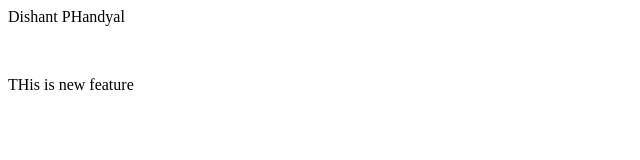
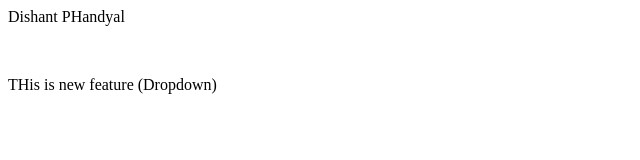
Before and after one commit to dishant-phandyal/localrepo, a plain HTML site: page index.html in a window 1280 px wide. Shown: the whole page, without its empty margins (0-640 px from the left). Drawn offline with Linux system fonts and the light colour scheme.

```diff
--- a/index.html
+++ b/index.html
@@ -1,3 +1,3 @@
 <p>Dishant PHandyal</p>
 <br>
-<p>THis is new feature </p>
+<p>THis is new feature (Dropdown)</p>
```
